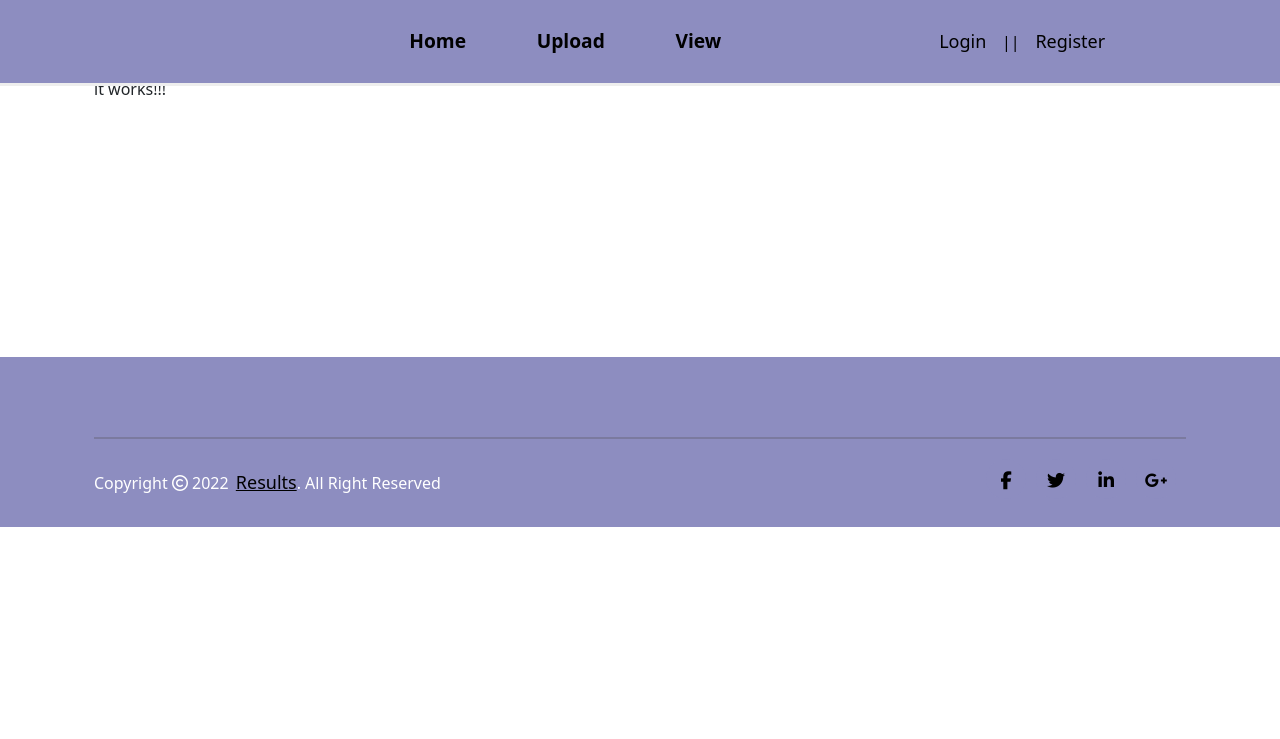
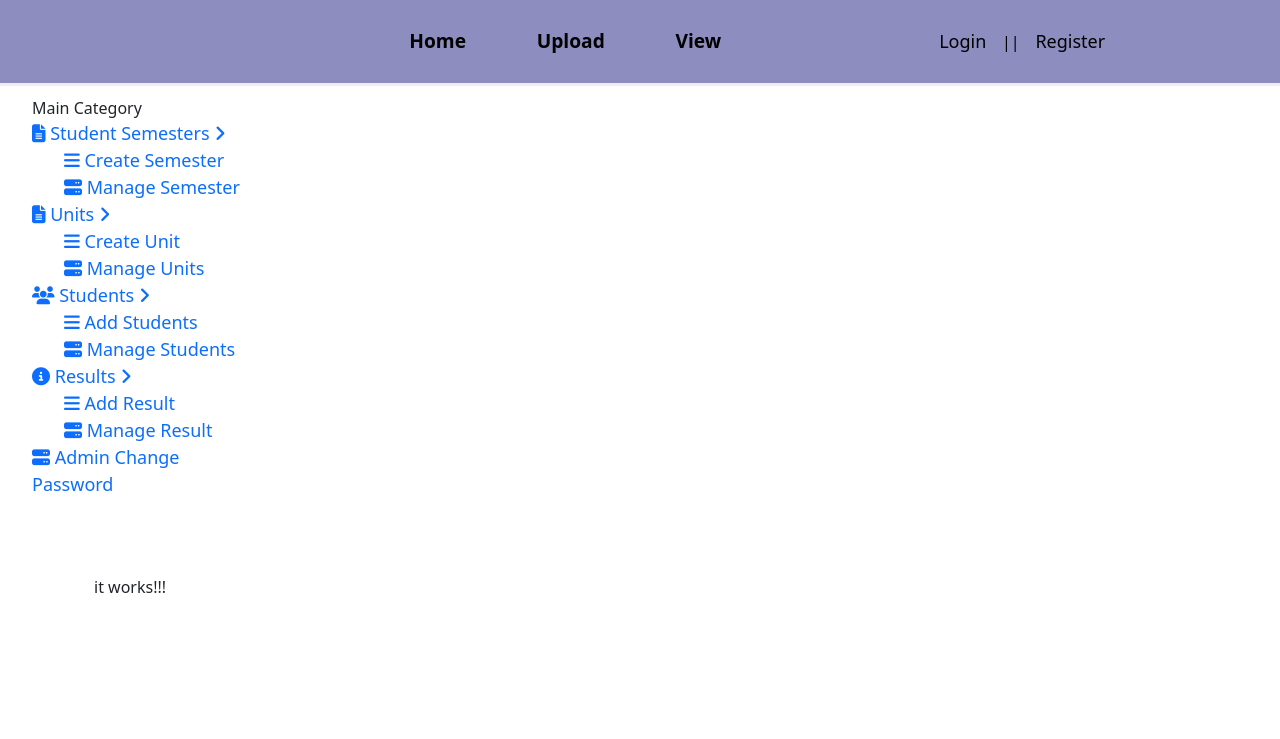
Before and after one commit to jobkarani/students-portal-app, a Django app: page / in a window 1280 px wide. Shown: the top 739 px of the page. Before the commit the page ends 527 px from the top, so only its background shows below. Run offline with Django 3.2, Linux system fonts and the light colour scheme; some libraries are stand-ins or nearby versions; some web fonts are replaced.

Commit message:
modifies views.py

```diff
--- a/app/templates/all-temps/base.html
+++ b/app/templates/all-temps/base.html
@@ -48,6 +48,8 @@
 
 <body>
   {% include "navbar.html" %}
+  {% include "sidenav.html" %}
+
   {% block content %}
   {%endblock%}
   {% include "footer.html" %}
--- a/app/templates/navbar.html
+++ b/app/templates/navbar.html
@@ -68,8 +68,6 @@
     background-color: #000000;
     }
 </style>
-
-
 <nav class="navbar navbar-expand-lg  fixed-top navi" style="border-bottom : inset; position: fixed;width: 100%;">
 
     <button class="navbar-toggler" type="button" data-toggle="collapse" data-target="#navbarNavAltMarkup" aria-controls="navbarNavAltMarkup" aria-expanded="false" aria-label="Toggle navigation">
--- a/app/templates/sidenav.html
+++ b/app/templates/sidenav.html
@@ -1,57 +1,55 @@
-<div class="sidebar-nav">
+<style>
+    a{
+        text-decoration: none;
+    }
+    li{
+        list-style-type: none;
+    }
+</style>
+<br><br>
+<div class="sidebar-nav mt-5" style="width: 20%;">
     <ul class="side-nav color-gray">
         <li class="nav-header">
             <span class="">Main Category</span>
         </li>
-        <li>
-            <a href="{% url 'dashboard:dashboard' %}"><i class="fa fa-dashboard"></i> <span>Dashboard</span> </a>
 
-        </li>
-
-        <li class="nav-header">
-            <span class="">Appearance</span>
-        </li>
         <li class="has-children">
-            <a href="#"><i class="fa fa-file-text"></i> <span>Student Classes</span> <i class="fa fa-angle-right arrow"></i></a>
+            <a href="#"><i class="fa fa-file-text"></i> <span>Student Semesters</span> <i class="fa fa-angle-right arrow"></i></a>
             <ul class="child-nav">
-                <li><a href="{% url 'student_classes:create_class' %}"><i class="fa fa-bars"></i> <span>Create Class</span></a></li>
-                <li><a href="{% url 'student_classes:class_list' %}"><i class="fa fa fa-server"></i> <span>Manage
-                            Classes</span></a></li>
+                <li><a href="#"><i class="fa fa-bars"></i> <span>Create Semester</span></a></li>
+                <li><a href="#"><i class="fa fa fa-server"></i> <span>Manage
+                    Semester</span></a></li>
 
             </ul>
         </li>
         <li class="has-children">
-            <a href="{% url 'subjects:subject_list' %}"><i class="fa fa-file-text"></i> <span>Subjects</span> <i class="fa fa-angle-right arrow"></i></a>
+            <a href="#"><i class="fa fa-file-text"></i> <span>Units</span> <i class="fa fa-angle-right arrow"></i></a>
             <ul class="child-nav">
-                <li><a href="{% url 'subjects:create_subject' %}"><i class="fa fa-bars"></i> <span>Create
-                            Subject</span></a></li>
-                <li><a href="{% url 'subjects:subject_list' %}"><i class="fa fa fa-server"></i> <span>Manage
-                            Subjects</span></a></li>
-                <li><a href="{% url 'subjects:create_subject_combination' %}"><i class="fa fa-newspaper-o"></i>
-                        <span>Add Subject Combination </span></a></li>
-                <a href="{% url 'subjects:subject_combination_list' %}"><i class="fa fa-newspaper-o"></i>
-                    <span>Manage Subject Combination </span></a>
-        </li>
+                <li><a href="#"><i class="fa fa-bars"></i> <span>Create
+                    Unit</span></a></li>
+                <li><a href="#"><i class="fa fa fa-server"></i> <span>Manage
+                    Units</span></a></li>
+
     </ul>
     </li>
     <li class="has-children">
-        <a href="{% url 'students:student_list' %}"><i class="fa fa-users"></i> <span>Students</span> <i class="fa fa-angle-right arrow"></i></a>
+        <a href="#"><i class="fa fa-users"></i> <span>Students</span> <i class="fa fa-angle-right arrow"></i></a>
         <ul class="child-nav">
-            <li><a href="{% url 'students:student_create' %}"><i class="fa fa-bars"></i> <span>Add Students</span></a></li>
-            <li><a href="{% url 'students:student_list' %}"><i class="fa fa fa-server"></i> <span>Manage
+            <li><a href="#"><i class="fa fa-bars"></i> <span>Add Students</span></a></li>
+            <li><a href="#"><i class="fa fa fa-server"></i> <span>Manage
                         Students</span></a></li>
 
         </ul>
     </li>
     <li class="has-children">
-        <a href="#"><i class="fa fa-info-circle"></i> <span>Result</span> <i class="fa fa-angle-right arrow"></i></a>
+        <a href="#"><i class="fa fa-info-circle"></i> <span>Results</span> <i class="fa fa-angle-right arrow"></i></a>
         <ul class="child-nav">
-            <li><a href="{% url 'results:declare_result' %}"><i class="fa fa-bars"></i> <span>Add Result</span></a></li>
-            <li><a href="{% url 'results:result_list' %}"><i class="fa fa fa-server"></i> <span>Manage
+            <li><a href="#"><i class="fa fa-bars"></i> <span>Add Result</span></a></li>
+            <li><a href="#"><i class="fa fa fa-server"></i> <span>Manage
                         Result</span></a></li>
 
         </ul>
-    <li><a href="{% url 'dashboard:change_password' %}"><i class="fa fa fa-server"></i> <span> Admin Change
+    <li><a href="#"><i class="fa fa fa-server"></i> <span> Admin Change
                 Password</span></a></li>
 
     </li>
--- a/app/views.py
+++ b/app/views.py
@@ -111,90 +111,90 @@ class StudentDeleteView(LoginRequiredMixin, DeleteView):
         context['panel_name'] = 'Students'
         context['panel_title'] = 'Delete Student'
         return context
-class SubjectCreateView(LoginRequiredMixin, CreateView):
+class UnitCreateView(LoginRequiredMixin, CreateView):
     model = Unit
     form_class = UnitForm
 
     def get_context_data(self, **kwargs):
-        context = super(SubjectCreateView, self).get_context_data(**kwargs)
-        context['main_page_title'] = 'Subject Creation'
-        context['panel_name'] = 'Subjects'
-        context['panel_title'] = 'Add Subject'
+        context = super(UnitCreateView, self).get_context_data(**kwargs)
+        context['main_page_title'] = 'Unit Creation'
+        context['panel_name'] = 'Units'
+        context['panel_title'] = 'Add Unit'
         return context
 
-class SubjectListView(LoginRequiredMixin, ListView):
+class UnitListView(LoginRequiredMixin, ListView):
     model = Unit
     field_list = [
-        'Subject Name', 'Subject Code', 'Creation Date', 'Last Updated'
+        'Unit Name', 'Unit Code', 'Creation Date', 'Last Updated'
     ]
     def get_context_data(self, **kwargs):
         context = super().get_context_data(**kwargs)
-        context['main_page_title'] = 'Manage Subjects'
-        context['panel_name']   =   'Subjects'
-        context['panel_title']  =   'View Subjects Info'
+        context['main_page_title'] = 'Manage Units'
+        context['panel_name']   =   'Units'
+        context['panel_title']  =   'View Units Info'
         context['field_list']   =   self.field_list
         return context
 
-class SubjectUpdateView(LoginRequiredMixin,UpdateView):
+class UnitUpdateView(LoginRequiredMixin,UpdateView):
     model = Unit
     template_name_suffix = '_form'
     form_class = UnitForm
-    success_url = reverse_lazy('subjects:subject_list')
+    success_url = reverse_lazy('units:unit_list')
 
-class SubjectDeleteView(LoginRequiredMixin, DeleteView):
+class UnitDeleteView(LoginRequiredMixin, DeleteView):
     model = Unit
     template_name_suffix = '_delete'
-    success_url = reverse_lazy('subjects:subject_list')
+    success_url = reverse_lazy('units:unit_list')
 
 
     def get_context_data(self, **kwargs):
-        context = super(SubjectDeleteView, self).get_context_data(**kwargs)
-        context['main_page_title'] = 'Subject Delete Confirmation'
-        context['panel_name'] = 'Subjects'
-        context['panel_title'] = 'Delete Subject'
+        context = super(UnitDeleteView, self).get_context_data(**kwargs)
+        context['main_page_title'] = 'Unit Delete Confirmation'
+        context['panel_name'] = 'Units'
+        context['panel_title'] = 'Delete Unit'
         return context
 
-class StudentClassCreateView(LoginRequiredMixin, CreateView):
-    model = StudentClass
-    form_class = StudentClassForm
+class SemesterCreateView(LoginRequiredMixin, CreateView):
+    model = Semester
+    form_class = SemesterForm
 
 
     def get_context_data(self, **kwargs):
-        context = super(StudentClassCreateView, self).get_context_data(**kwargs)
-        context['main_page_title'] = 'Add Student Class'
-        context['panel_name'] = 'Classes'
-        context['panel_title'] = 'Add Class'
+        context = super(SemesterCreateView, self).get_context_data(**kwargs)
+        context['main_page_title'] = 'Add Student Semester'
+        context['panel_name'] = 'Semesters'
+        context['panel_title'] = 'Add Semester'
         return context
 
-class StudentClassListView(LoginRequiredMixin, ListView):
-    model = StudentClass
+class SemesterListView(LoginRequiredMixin, ListView):
+    model = Semester
 
     field_list = [
-        'Class Name', 'Class Name In Numeric', 'Section', 'Creation Date'
+        'Semester Name', 'Semester Name In Numeric', 'Section', 'Creation Date'
     ]
 
     def get_context_data(self, **kwargs):
         context = super().get_context_data(**kwargs)
-        context['main_page_title'] = 'Manage Classes'
-        context['panel_name']   =   'Classes'
-        context['panel_title']  =   'View Classes Info'
+        context['main_page_title'] = 'Manage Semesters'
+        context['panel_name']   =   'Semester'
+        context['panel_title']  =   'View Semester Info'
         context['field_list']   =   self.field_list
         return context
 
-class StudentClassUpdateView(LoginRequiredMixin, UpdateView):
-    model = StudentClass
-    form_class = StudentClassForm
+class SemesterUpdateView(LoginRequiredMixin, UpdateView):
+    model = Semester
+    form_class = SemesterForm
     template_name_suffix = '_form'
-    success_url = reverse_lazy('student_classes:class_list')
+    success_url = reverse_lazy('student_semesters:semester_list')
 
-class StudentClassDeleteView(LoginRequiredMixin, DeleteView):
-    model = StudentClass
+class SemesterDeleteView(LoginRequiredMixin, DeleteView):
+    model = Semester
     template_name_suffix = '_delete'
-    success_url = reverse_lazy('student_classes:class_list')
+    success_url = reverse_lazy('student_semesters:semester_list')
 
     def get_context_data(self, **kwargs):
-        context = super(StudentClassDeleteView, self).get_context_data(**kwargs)
-        context['main_page_title'] = 'Class Delete Confirmation'
-        context['panel_name'] = 'Classes'
-        context['panel_title'] = 'Delete Class'
+        context = super(SemesterDeleteView, self).get_context_data(**kwargs)
+        context['main_page_title'] = 'Semester Delete Confirmation'
+        context['panel_name'] = 'Semesters'
+        context['panel_title'] = 'Delete Semester'
         return context
```
Also changed, not shown: app/forms.py (+5 -5 lines), app/models.py (+6 -5 lines).
